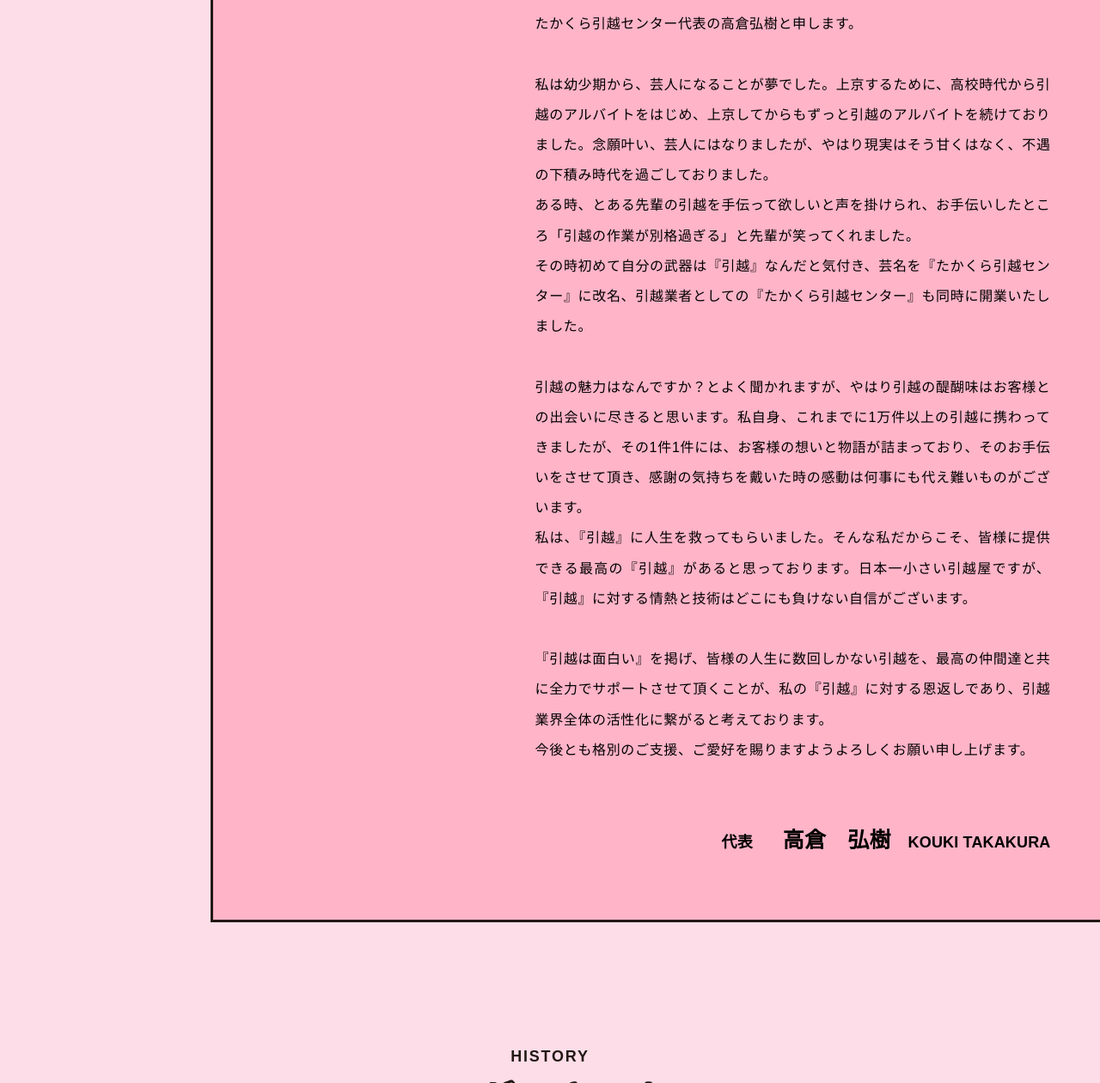
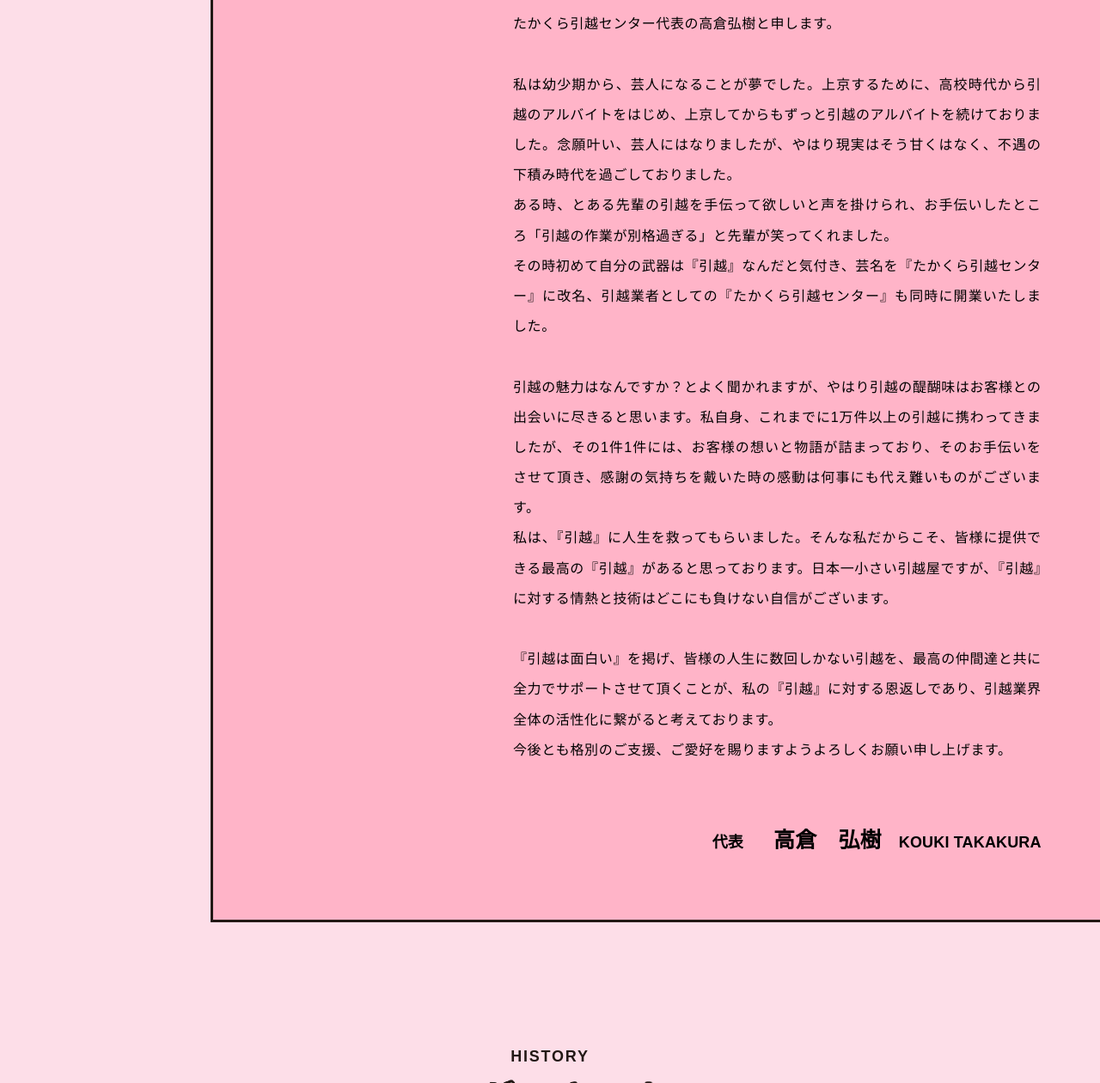
Before and after one commit to sumamin-inc-organization/takakura, a PHP site: page /src/about.html in a window 1280 px wide. Shown: the part 2773-4033 px from the top of the page at 86% size. Run offline with PHP 8.4, Linux system fonts and the light colour scheme; some libraries are stand-ins or nearby versions; some web fonts are replaced.

Commit message:
代表メッセージのpadding修正

```diff
--- a/src/assets/css/page.about.css
+++ b/src/assets/css/page.about.css
@@ -134,7 +134,7 @@ message
     background-color: var(--main-color);
     margin-top: 60px;
 
-    padding: 80px 0 80px 29.23vw;
+    padding: 80px 0 80px 27.23vw;
     border-top: 3px solid var(--textBlack);
     border-left: 3px solid var(--textBlack);
     border-bottom: 3px solid var(--textBlack);
@@ -154,13 +154,15 @@ message
     font-size: 16px;
     letter-spacing: 0.04rem;
     line-height: 2.2;
-    max-width: 600px;
+    /* max-width: 600px; */
     text-align: justify;
+    width: 90%;
 }
 .message__content--name {
     margin-top: 75px;
     text-align: right;
-    max-width: 600px;
+    /* max-width: 600px; */
+    width: 90%;
     font-size: var(--fontSize18);
     letter-spacing: 0.01rem;
     font-weight: bold;
@@ -391,6 +393,7 @@ message
     .message__content {
         border: 3px solid var(--textBlack);
         margin-right: 5vw;
+        padding: 80px 0px 80px 24.23vw;
     }
 }
 
@@ -427,7 +430,7 @@ message
         margin-left: 13.4vw;
     }
     .message__content {
-        padding: 80px 10vw 80px 29.23vw;
+        padding: 80px 0 80px 29.23vw;
     }
     /* -------------------------
     history
```
